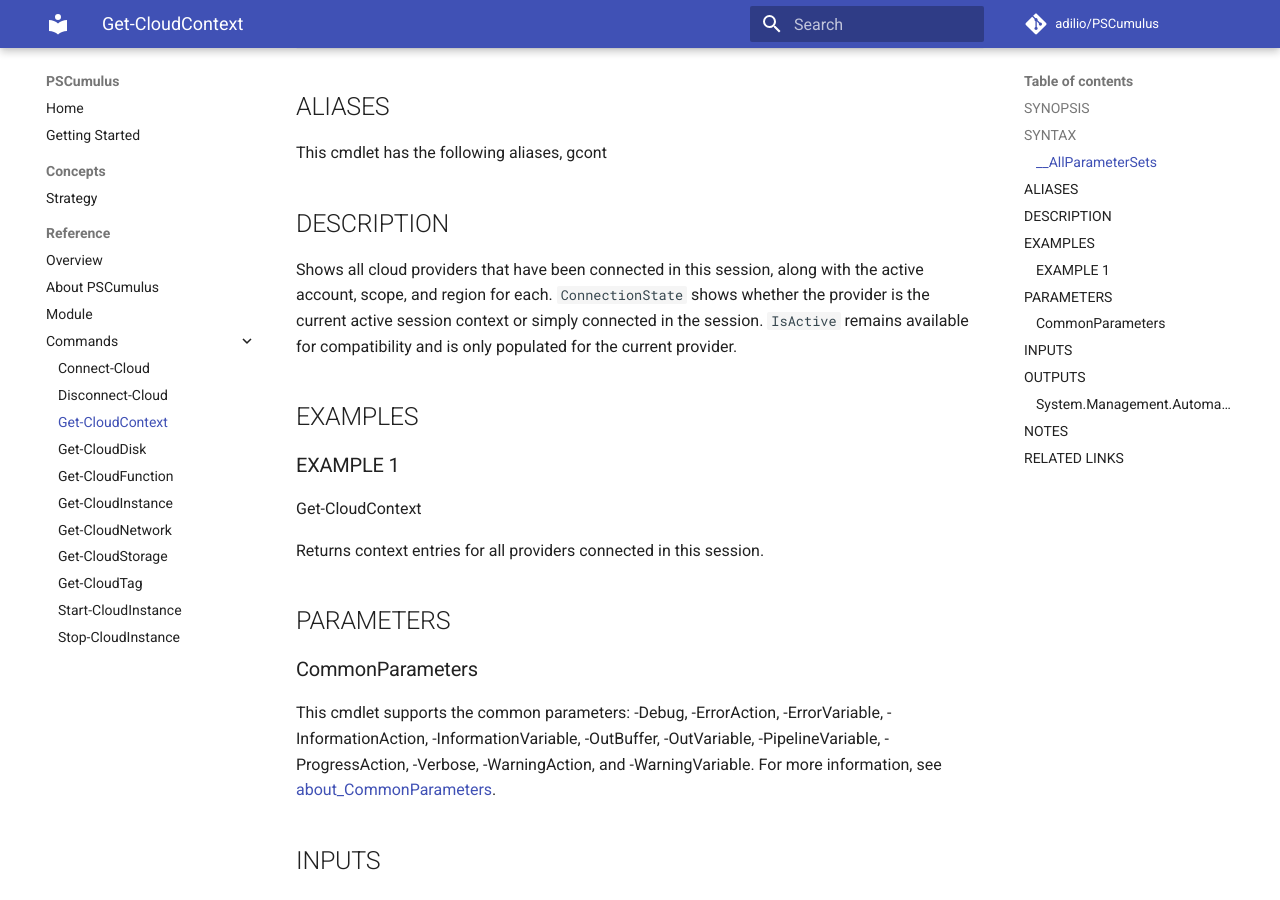
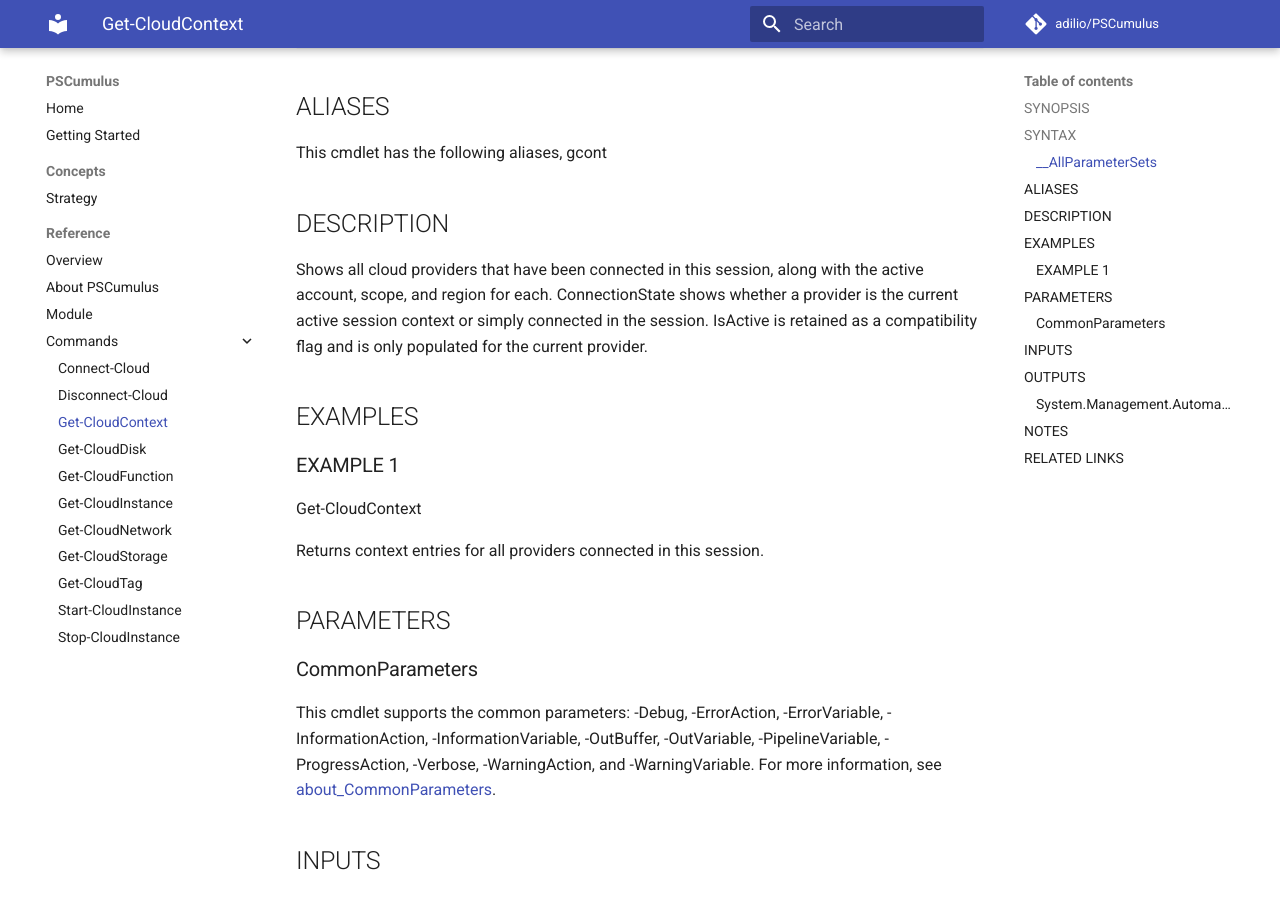
Before and after one commit to adilio/PSCumulus, an MkDocs documentation site: the page built from docs/reference/commands/Get-CloudContext.md, in a window 1280 px wide and 900 px high, scrolled down 384 px. Built offline with MkDocs 1.6.1 and Material for MkDocs 9.7.7, drawn with Linux system fonts in a browser that asks for light colours; comment, search, counter and statistics services are not loaded.

Commit message:
Update generated cloud context docs

```diff
--- a/docs/reference/commands/Get-CloudContext.md
+++ b/docs/reference/commands/Get-CloudContext.md
@@ -30,10 +30,11 @@ This cmdlet has the following aliases,
 ## DESCRIPTION
 
 Shows all cloud providers that have been connected in this session, along with
-the active account, scope, and region for each. `ConnectionState` shows whether
-the provider is the current active session context or simply connected in the
-session. `IsActive` remains available for compatibility and is only populated
-for the current provider.
+the active account, scope, and region for each.
+ConnectionState shows whether a
+provider is the current active session context or simply connected in the session.
+IsActive is retained as a compatibility flag and is only populated for the current
+provider.
 
 ## EXAMPLES
 
```
